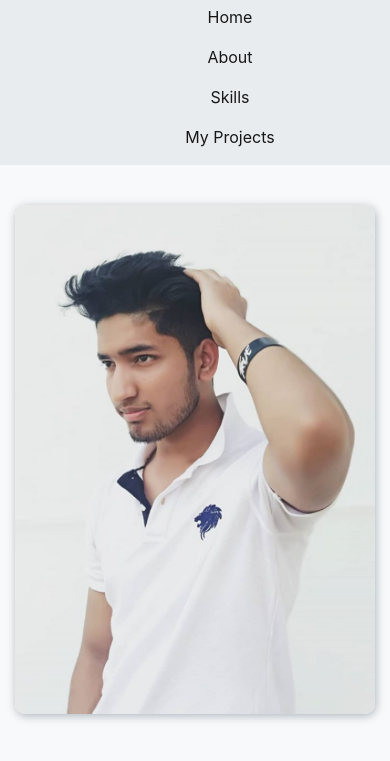
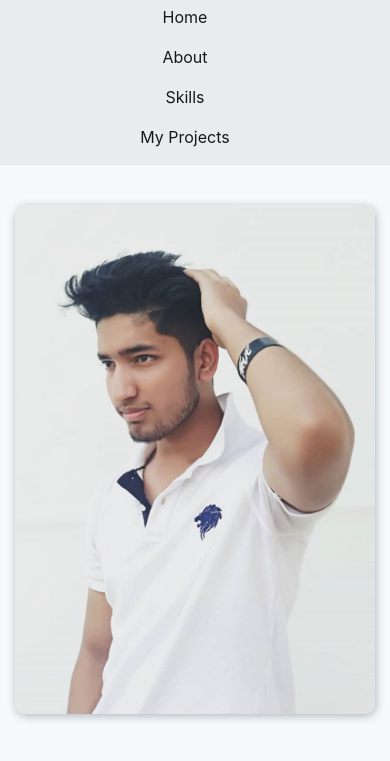
Before and after one commit to akash12323/Portfolio, a plain HTML site: page index.html in a window 390 px wide. Both pictures are taken after a click on the button "Toggle navigation". Shown: the part 51-812 px from the top of the page. Drawn offline with nearby package versions, Linux system fonts and the light colour scheme.

Commit message:
navbar-nav

```diff
--- a/style.css
+++ b/style.css
@@ -14,6 +14,11 @@ nav a i{
 }
 nav div div{
     margin-left: 100px;
+}
+@media screen and (max-width:990px){
+    nav div div{
+        margin-left: 10px;
+    }
 }
 
 
```
